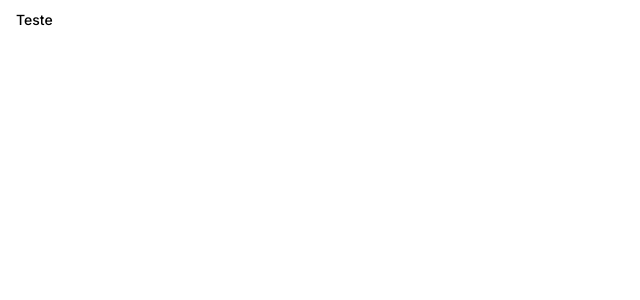
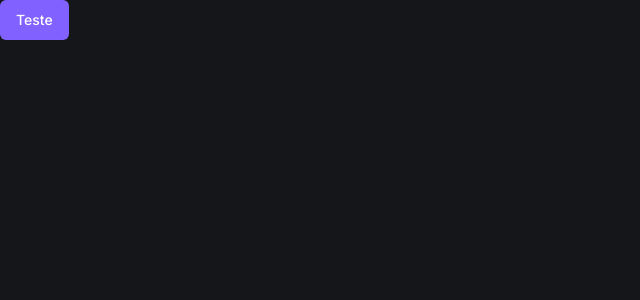
Before and after one commit to oliveiraalucaas/fswbarber, a Next.js app: page / in a window 1280 px wide. Shown: the top 300 px of the page, without its empty margins (0-640 px from the left). Built offline with nearby package versions, Linux system fonts and the light colour scheme.

Commit message:
chore: update chascn

```diff
--- a/app/layout.tsx
+++ b/app/layout.tsx
@@ -15,7 +15,7 @@ export default function RootLayout({
   children: React.ReactNode;
 }>) {
   return (
-    <html lang="en">
+    <html lang="en" className="dark">
       <body className={inter.className}>{children}</body>
     </html>
   );
--- a/package.json
+++ b/package.json
@@ -19,10 +19,12 @@
     "clsx": "^2.1.1",
     "fsw-barber": "file:",
     "lucide-react": "^0.436.0",
-    "next": "14.2.6",
+    "next": "^14.2.6",
+    "postcss": "^8.4.41",
     "react": "^18",
     "react-dom": "^18",
     "tailwind-merge": "^2.5.2",
+    "tailwindcss": "^3.4.10",
     "tailwindcss-animate": "^1.0.7"
   },
   "devDependencies": {
@@ -31,10 +33,8 @@
     "@types/react-dom": "^18",
     "eslint": "^8",
     "eslint-config-next": "14.2.6",
-    "postcss": "^8",
     "prettier-plugin-tailwindcss": "^0.6.6",
     "prisma": "^5.18.0",
-    "tailwindcss": "^3.4.10",
     "typescript": "^5"
   }
 }
```
Also changed, not shown: 1 other file (tests, documents, lock files or other folders).
